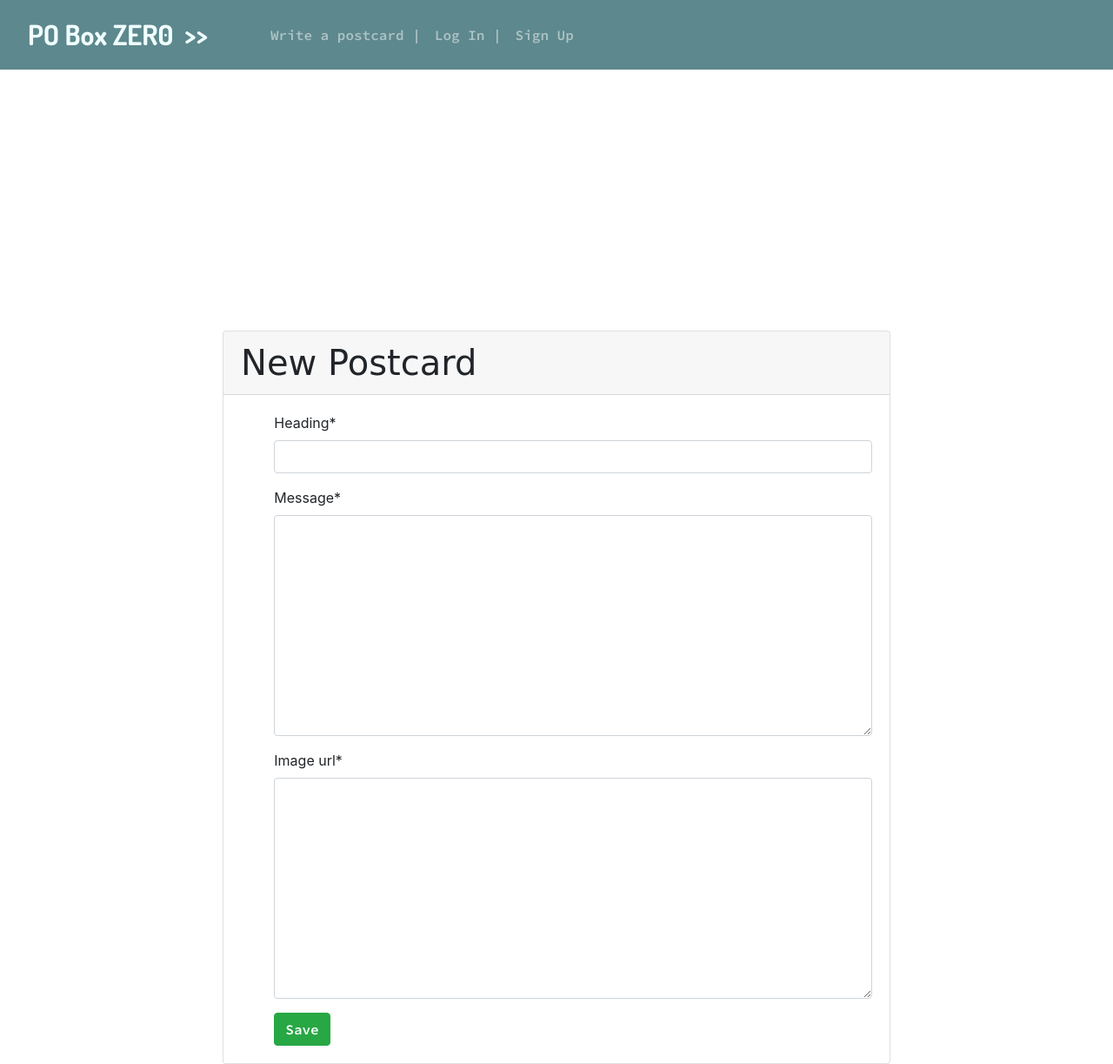
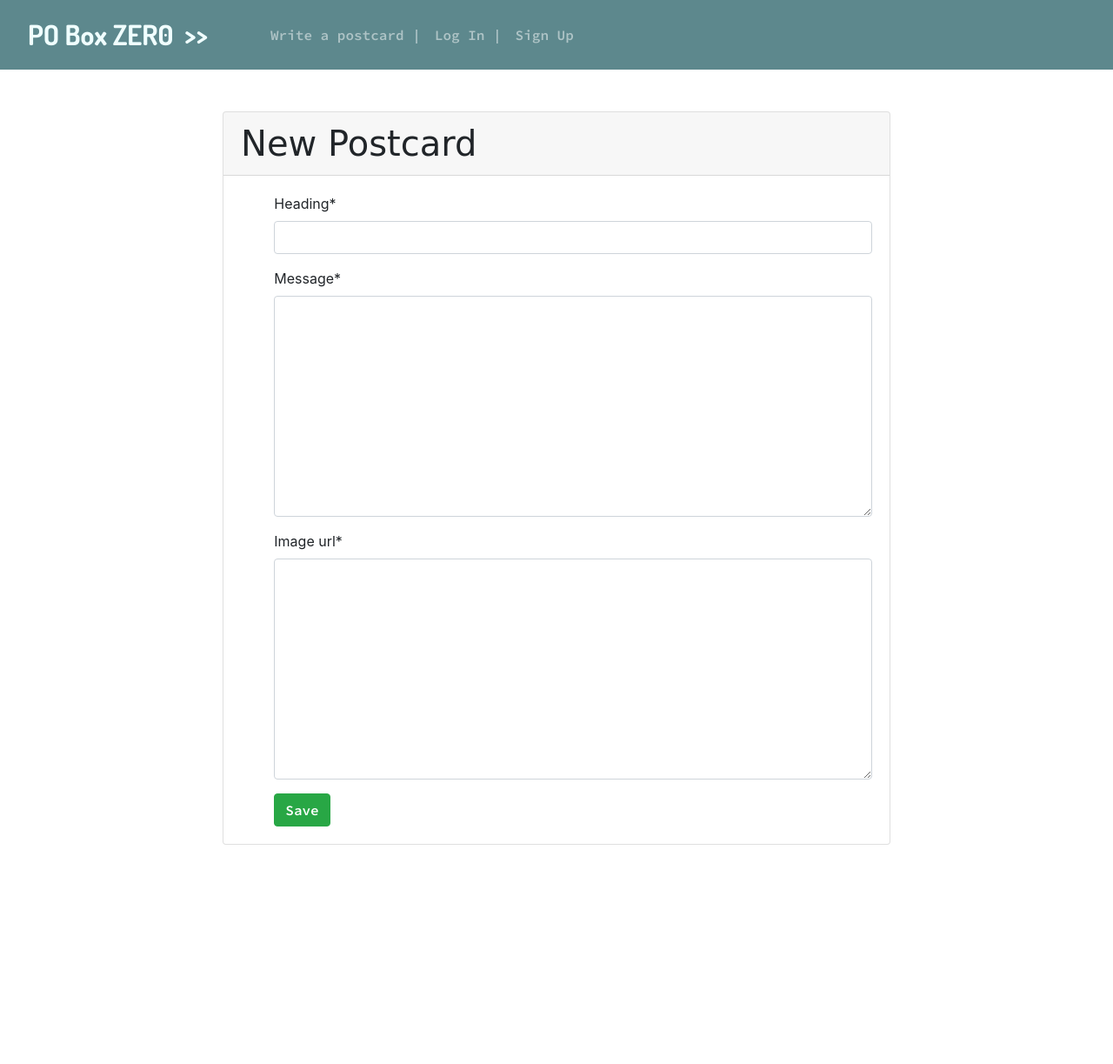
Before and after one commit to amarukot/postcards-from-strangers, a Django app: page /postcard/create in a window 1280 px wide. Shown: the whole page at 87% size. After the commit the page ends 971 px from the top, so only its background shows below. Run offline with Django 3.2, Linux system fonts and the light colour scheme; some libraries are stand-ins or nearby versions; some web fonts are replaced.

```diff
--- a/pobox_zero/templates/pobox_zero/postcard_form.html
+++ b/pobox_zero/templates/pobox_zero/postcard_form.html
@@ -1,5 +1,5 @@
 {% extends 'pobox_zero/base.html' %} {% block content %}
-<div class="card mx-auto" style="width: 60%; margin-top: 300px;">
+<div class="card mx-auto mt-5" style="width: 60%;">
   <h1 class="card-header custom-h2">New Postcard</h1>
   {% load crispy_forms_tags %}
   <form method="POST" class="card-body" style="margin-left: 5%;">
```
Also changed, not shown: README.md.
